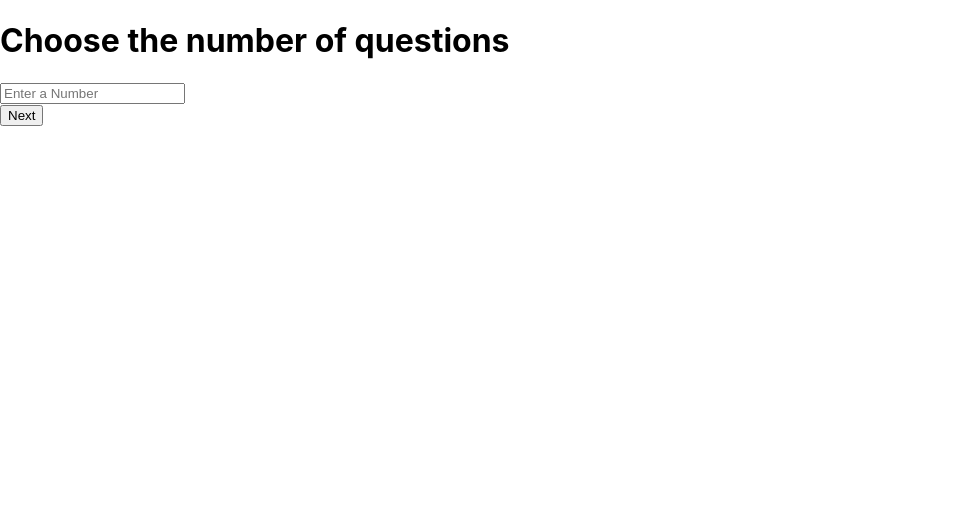
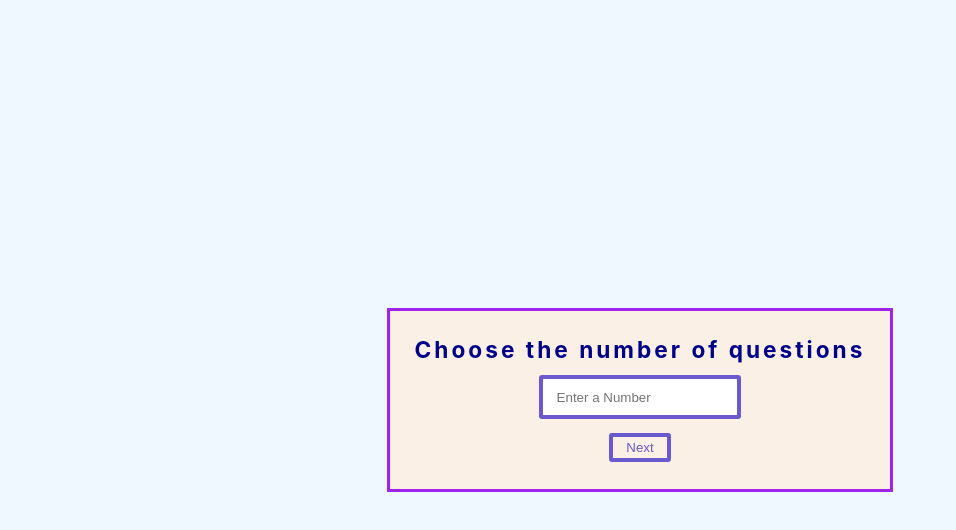
Before and after one commit to igson660/wa_desafio_tecnico, a React (Create React App) app: page / in a window 1280 px wide. Shown: the top 530 px of the page, without its empty margins (0-956 px from the left). Built offline with nearby package versions, Linux system fonts and the light colour scheme.

Commit message:
add styles home page

```diff
--- a/package.json
+++ b/package.json
@@ -12,6 +12,7 @@
     "react-dom": "^17.0.2",
     "react-router-dom": "^5.1.2",
     "react-scripts": "4.0.3",
+    "styled-components": "^5.3.3",
     "web-vitals": "^1.0.1",
     "yup": "^0.32.11"
   },
--- a/src/Pages/Home.jsx
+++ b/src/Pages/Home.jsx
@@ -3,6 +3,7 @@ import { Redirect } from 'react-router-dom';
 import { Formik, Form, Field } from 'formik';
 import * as yup from 'yup';
 import path from '../Paths';
+import { Button, Container } from '../styles/home';
 
 
 function Home() {
@@ -18,7 +19,8 @@ function Home() {
   });
 
   return (
-    <>
+    <Container>
+      <div id="main-div">
         <header>
           <h1>Choose the number of questions</h1>
         </header>
@@ -31,7 +33,7 @@ function Home() {
             {
               ({ errors }) => (
                 <Form>
-                <div>
+                  <div id="form-div">
                     <Field
                       id="quantityQuestions"
                       name="quantityQuestions"
@@ -44,7 +46,7 @@ function Home() {
                         )
                       }
                   </div>
-                  <button type="submit"> Next </button>
+                  <Button type="submit">Next</ Button>
                 </Form>
               )
             }
@@ -53,7 +55,8 @@ function Home() {
             load && ( <Redirect to={ path.startCancelPage } /> )
           }
         </main>
-    </>
+      </div>
+    </Container>
   );
 }
 
--- a/src/index.css
+++ b/src/index.css
@@ -1,3 +1,8 @@
+* {
+  margin: 0;
+  padding: 0;
+}
+
 body {
   margin: 0;
   font-family: -apple-system, BlinkMacSystemFont, 'Segoe UI', 'Roboto', 'Oxygen',
@@ -15,3 +20,7 @@ code {
 .selected {
   background-color: greenyellow;
 }
+
+.efxATV {
+  background-color: #FAF0E6;
+}
--- /dev/null
+++ b/src/styles/home.js
@@ -0,0 +1,74 @@
+import styled, { css } from 'styled-components';
+
+export const Button = styled.button`
+  background: transparent;
+  border-radius: 3px;
+  border: 4px solid #6959CD;
+  color: #6959CD;
+  margin: 0.5em 1em;
+  padding: 0.25em 1em;
+
+  ${props => props.primary && css`
+    background: #6959CD;
+    color: white;
+  `}
+`;
+
+export const Container = styled.div`
+  background-color: #F0F8FF;
+  height: 100vh;
+  width: 100vw;
+  display: flex;
+  flex-direction: column;
+  justify-content: center;
+  align-items: center;
+  align-content: center;
+
+  #main-div {
+    background-color: #FAF0E6;
+    border: 3px solid #A020F0;
+    padding: 20px;
+    flex-direction: column;
+    justify-content: center;
+    align-items: center;
+    align-content: center;
+  }
+
+
+  h1 {
+    margin: 5px;
+    color: #00008B;
+    font-size: 17pt;
+    letter-spacing: 3px;
+  }
+
+  input {
+    height: 30px;
+    width: 70%;
+    border: 4px solid #6959CD;
+    border-radius: 3px;
+    margin: 0.5em 1em;
+    padding: 0.25em 1em;
+  }
+
+  span {
+    font-size: 10pt;
+    color: red;
+  }
+
+  form {
+    display: flex;
+    flex-direction: column;
+    justify-content: center;
+    align-items: center;
+    align-content: center;
+  }
+
+  #form-div {
+    display: flex;
+    flex-direction: column;
+    justify-content: center;
+    align-items: center;
+    align-content: center;
+  }
+`;
```
Also changed, not shown: src/styles/startCancel.js (added, +60 -0 lines), 2 other files (tests, documents, lock files or other folders). Lines whose indentation alone changed are shown as unchanged.
